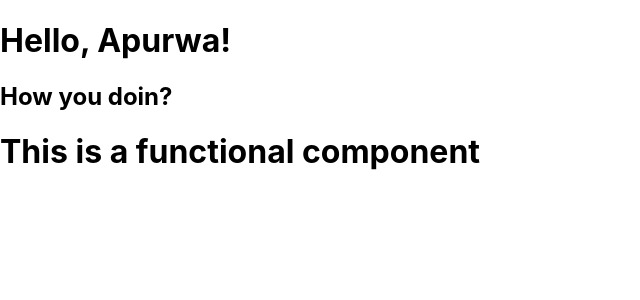
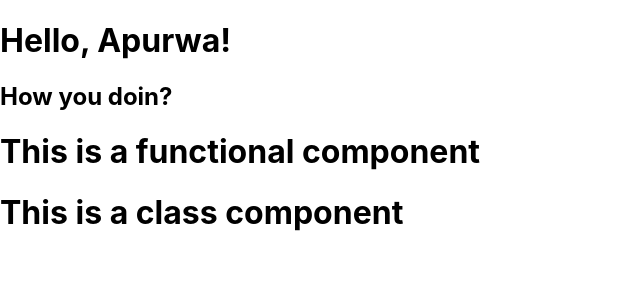
Before and after one commit to practice-programs/ReactPrograms, a React (Create React App) app: page / in a window 1280 px wide. Shown: the top 300 px of the page, without its empty margins (0-640 px from the left). Built offline with nearby package versions, Linux system fonts and the light colour scheme.

Commit message:
class components

```diff
--- /dev/null
+++ b/src/classcomp.js
@@ -0,0 +1,9 @@
+import React, { Component } from 'react';
+
+class PracticeComp2 extends Component {
+    render() {
+        return<h1>This is a class component</h1>
+    }
+}
+
+export default PracticeComp2;
--- a/src/index.js
+++ b/src/index.js
@@ -3,12 +3,14 @@ import ReactDOM from 'react-dom';
 import './index.css';
 import FormatName from './jsxintro';
 import PracticeComp from './functcomp';
+import PracticeComp2 from './classcomp';
 import reportWebVitals from './reportWebVitals';
 
 ReactDOM.render(
   <React.StrictMode>
     <FormatName />
     <PracticeComp />
+    <PracticeComp2 />
   </React.StrictMode>,
   document.getElementById('root')
 );
```
